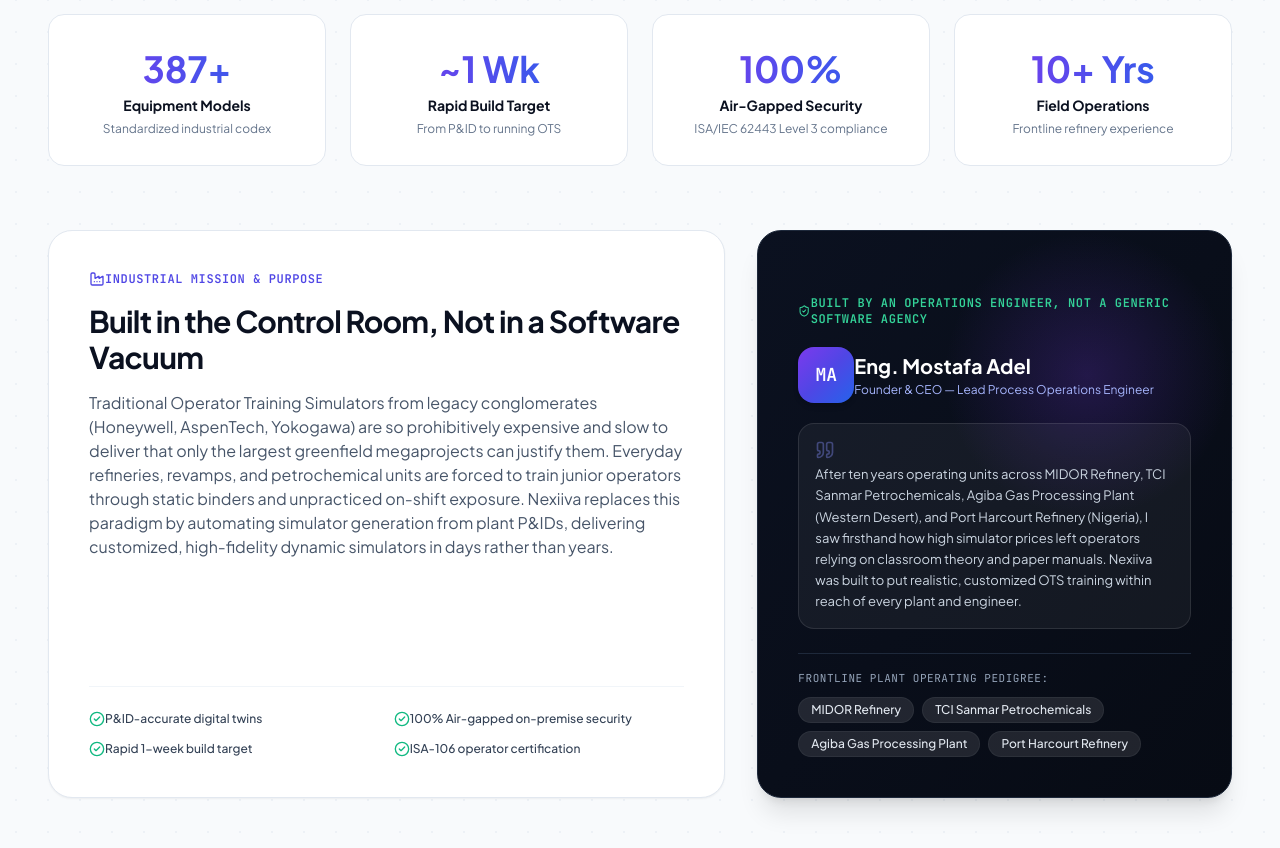
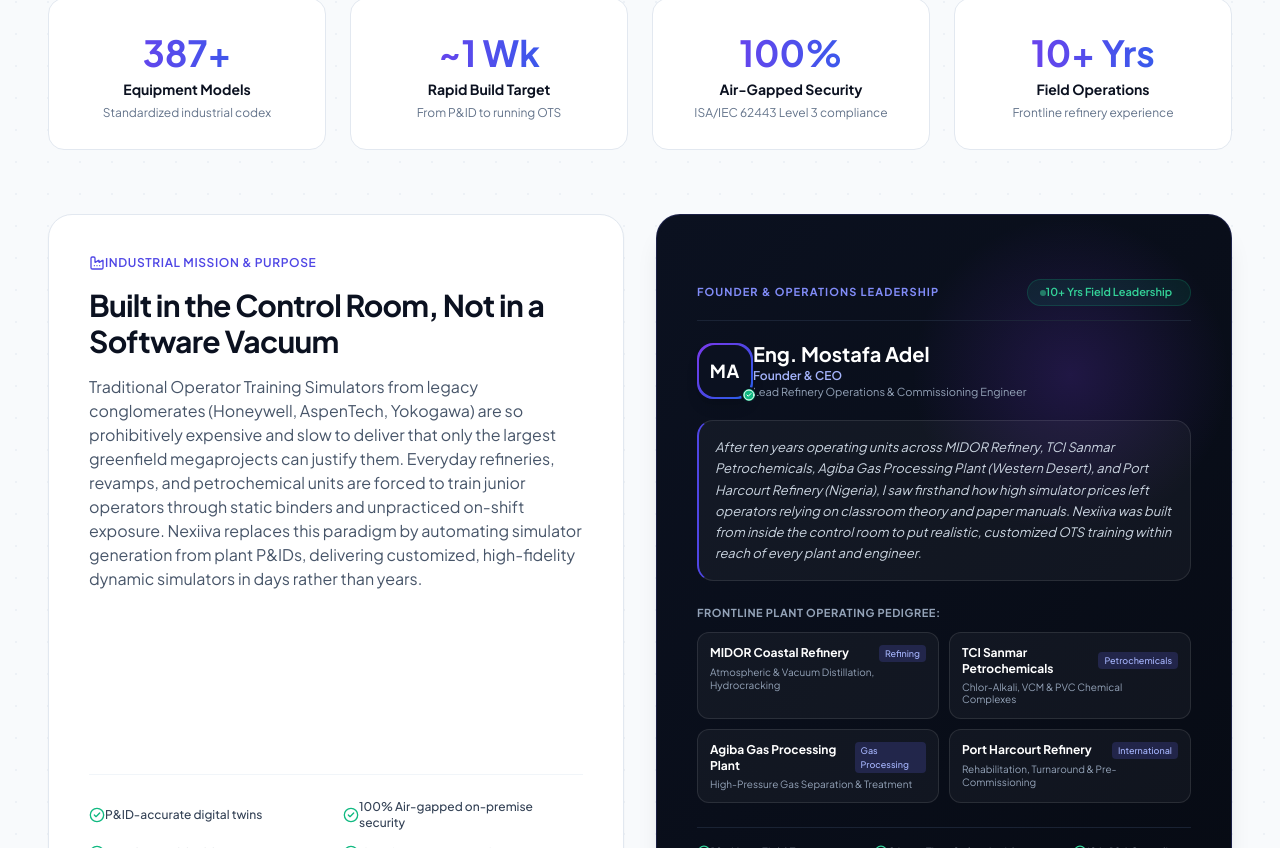
Before and after one commit to Mohamed0sman/NEXIIVA, a React (Vite) app: page / in a window 1280 px wide. Shown: the part 1952-2800 px from the top of the page. Built offline with nearby package versions, Linux system fonts and the light colour scheme; the HTML template or start-up script is replaced by a standard one.

Commit message:
style: remove AI-like pill badges across all sections and elevate executive founder dossier with structured plant pedigree

```diff
--- a/src/components/Section_AboutCompany.tsx
+++ b/src/components/Section_AboutCompany.tsx
@@ -1,7 +1,7 @@
 import React from 'react';
 import { useSimulationJourney } from '../context/SimulationJourneyContext';
 import { translations } from '../data/translations';
-import { ShieldCheck, Cpu, Layers, Award, Factory, Target, Users, CheckCircle2, Quote, Sparkles } from 'lucide-react';
+import { ShieldCheck, Cpu, Layers, Award, Factory, Target, Users, CheckCircle2, Quote } from 'lucide-react';
 
 export const Section_AboutCompany: React.FC = () => {
   const { language } = useSimulationJourney();
@@ -15,12 +15,11 @@ export const Section_AboutCompany: React.FC = () => {
       <div className="absolute inset-0 bg-[radial-gradient(#e2e8f0_1px,transparent_1px)] [background-size:32px_32px] opacity-50 pointer-events-none" />
 
       <div className="max-w-[1240px] mx-auto space-y-16 relative z-10">
-        {/* Section Header */}
-        <div className="text-center max-w-3xl mx-auto space-y-4">
-          <div className="inline-flex items-center space-x-1.5 space-x-reverse text-xs font-mono font-bold text-[#4F46E5] uppercase tracking-wider bg-purple-50 px-3.5 py-1 rounded-full border border-purple-200/60">
-            <Sparkles className="w-3.5 h-3.5" />
-            <span>{t.eyebrow}</span>
-          </div>
+        {/* Section Header with Clean Minimalist Kicker (No AI Pill Bubble) */}
+        <div className="text-center max-w-3xl mx-auto space-y-3">
+          <p className="text-xs font-bold text-[#4F46E5] uppercase tracking-widest font-sans">
+            {t.eyebrow}
+          </p>
 
           <h2 className="text-3xl sm:text-4xl lg:text-5xl font-extrabold text-[#0B1120] tracking-tight leading-[1.2] font-sans">
             {t.headingMain}{' '}
@@ -56,12 +55,12 @@ export const Section_AboutCompany: React.FC = () => {
           ))}
         </div>
 
-        {/* Company Narrative & The Industry Gap */}
+        {/* Company Narrative & Executive Founder Dossier */}
         <div className="grid grid-cols-1 lg:grid-cols-12 gap-8 items-stretch" dir={isRTL ? 'rtl' : 'ltr'}>
           {/* Card 1: The Problem & Our Mission */}
-          <div className="lg:col-span-7 bg-white rounded-3xl border border-slate-200 p-8 sm:p-10 shadow-sm flex flex-col justify-between space-y-6 text-left relative overflow-hidden">
+          <div className="lg:col-span-6 bg-white rounded-3xl border border-slate-200 p-8 sm:p-10 shadow-sm flex flex-col justify-between space-y-6 text-left relative overflow-hidden">
             <div className="space-y-4">
-              <div className="flex items-center space-x-2 space-x-reverse text-[#4F46E5] font-semibold text-xs tracking-wider uppercase font-mono">
+              <div className="flex items-center space-x-2 space-x-reverse text-[#4F46E5] font-semibold text-xs tracking-wider uppercase font-sans">
                 <Factory className="w-4 h-4" />
                 <span>{isRTL ? 'المهمة والرؤية الصناعية' : 'INDUSTRIAL MISSION & PURPOSE'}</span>
               </div>
@@ -93,52 +92,88 @@ export const Section_AboutCompany: React.FC = () => {
             </div>
           </div>
 
-          {/* Card 2: Founder & Field Credentials */}
-          <div className="lg:col-span-5 bg-gradient-to-br from-[#0B1120] to-[#070B14] rounded-3xl border border-slate-800 p-8 sm:p-10 shadow-xl text-white flex flex-col justify-between space-y-6 text-left relative overflow-hidden">
-            {/* Ambient Violet Radial Glow */}
-            <div className="absolute top-0 right-0 w-72 h-72 bg-[radial-gradient(circle,rgba(124,58,237,0.22),transparent_70%)] pointer-events-none" />
+          {/* Card 2: Executive Founder & Plant Pedigree (Elevated) */}
+          <div className="lg:col-span-6 bg-gradient-to-br from-[#0B1120] via-[#090E1A] to-[#070B14] rounded-3xl border border-indigo-500/20 p-8 sm:p-10 shadow-xl text-white flex flex-col justify-between space-y-6 text-left relative overflow-hidden">
+            {/* Ambient Radial Top-Right Glow */}
+            <div className="absolute top-0 right-0 w-80 h-80 bg-[radial-gradient(circle,rgba(124,58,237,0.2),transparent_70%)] pointer-events-none" />
 
             <div className="space-y-5 relative z-10">
-              <div className="flex items-center space-x-2 space-x-reverse text-emerald-400 font-semibold text-xs tracking-wider uppercase font-mono">
-                <ShieldCheck className="w-4 h-4" />
-                <span>{tFounder.badge}</span>
+              {/* Header Badge */}
+              <div className="flex items-center justify-between border-b border-slate-800/80 pb-3.5">
+                <span className="text-[11px] font-sans font-bold text-indigo-400 uppercase tracking-widest">
+                  {tFounder.badge}
+                </span>
+                <span className="text-[11px] font-sans px-3 py-1 rounded-full bg-emerald-500/10 text-emerald-400 border border-emerald-500/20 font-semibold flex items-center space-x-1.5 space-x-reverse shadow-xs">
+                  <span className="w-1.5 h-1.5 rounded-full bg-emerald-400 animate-pulse" />
+                  <span>{isRTL ? '+10 سنوات قيادة ميدانية' : '10+ Yrs Field Leadership'}</span>
+                </span>
               </div>
 
-              {/* Founder Header with Monogram Seal */}
+              {/* Founder Monogram & Role */}
               <div className="flex items-center space-x-4 space-x-reverse">
-                <div className="w-14 h-14 rounded-2xl bg-gradient-to-br from-[#7C3AED] via-[#4F46E5] to-[#2563EB] text-white flex items-center justify-center font-bold text-lg font-mono shadow-md shrink-0">
-                  MA
+                <div className="relative shrink-0">
+                  <div className="w-14 h-14 rounded-2xl bg-gradient-to-br from-[#7C3AED] via-[#4F46E5] to-[#2563EB] p-[2px] shadow-lg">
+                    <div className="w-full h-full bg-[#0B1120] rounded-2xl flex items-center justify-center font-bold text-lg font-sans text-white tracking-wider">
+                      MA
+                    </div>
+                  </div>
+                  <div className="absolute -bottom-1 -right-1 w-4 h-4 rounded-full bg-emerald-500 border-2 border-[#0B1120] flex items-center justify-center shadow-xs">
+                    <CheckCircle2 className="w-3 h-3 text-white" />
+                  </div>
                 </div>
                 <div>
-                  <h3 className="text-xl font-bold font-sans text-white">
-                    Eng. Mostafa Adel
-                  </h3>
-                  <div className="text-xs text-indigo-300 font-sans mt-0.5">
-                    {isRTL ? 'المؤسس والمدير التنفيذي — مهندس عمليات وتكرير أول' : 'Founder & CEO — Lead Process Operations Engineer'}
+                  <h4 className="text-xl font-bold font-sans text-white leading-tight">
+                    {isRTL ? 'م. مصطفى عادل' : 'Eng. Mostafa Adel'}
+                  </h4>
+                  <div className="text-xs font-semibold text-indigo-300 font-sans mt-0.5">
+                    {tFounder.roleTitle}
+                  </div>
+                  <div className="text-[11px] text-slate-400 font-sans">
+                    {tFounder.roleSub}
                   </div>
                 </div>
               </div>
 
-              <div className="p-4 rounded-2xl bg-white/5 border border-white/10 text-xs sm:text-[13px] text-slate-300 leading-relaxed font-sans relative">
-                <Quote className="w-5 h-5 text-indigo-400/40 mb-1" />
-                <p>{tFounder.body}</p>
+              {/* Editorial Quote */}
+              <div className="p-4 rounded-2xl bg-white/[0.04] border border-white/10 text-xs sm:text-[13px] text-slate-300 leading-relaxed font-sans relative border-l-2 rtl:border-l-0 rtl:border-r-2 border-l-[#4F46E5] rtl:border-r-[#4F46E5]">
+                <p className="italic">{tFounder.quote}</p>
+              </div>
+
+              {/* 2x2 Structured Plant Operating Pedigree */}
+              <div className="space-y-2.5 pt-1">
+                <span className="text-[11px] font-sans font-bold text-slate-400 uppercase tracking-wider block">
+                  {tFounder.pedigreeLabel}:
+                </span>
+                <div className="grid grid-cols-1 sm:grid-cols-2 gap-2.5">
+                  {tFounder.plants.map((plant, pIdx) => (
+                    <div
+                      key={pIdx}
+                      className="p-3 rounded-xl bg-white/[0.04] border border-white/10 hover:border-indigo-500/40 transition-colors text-left"
+                      dir={isRTL ? 'rtl' : 'ltr'}
+                    >
+                      <div className="flex items-center justify-between gap-1 mb-1">
+                        <span className="text-xs font-bold text-white font-sans">{plant.name}</span>
+                        <span className="text-[9px] font-sans px-1.5 py-0.5 rounded bg-indigo-500/20 text-indigo-300 font-medium">
+                          {plant.tag}
+                        </span>
+                      </div>
+                      <p className="text-[10px] text-slate-400 font-sans leading-tight">
+                        {plant.unit}
+                      </p>
+                    </div>
+                  ))}
+                </div>
               </div>
             </div>
 
-            <div className="pt-4 border-t border-slate-800 space-y-2.5 relative z-10">
-              <span className="text-[11px] font-mono text-slate-400 uppercase tracking-wider block">
-                {isRTL ? 'المنشآت والمصافي التي تم العمل بها ميدانياً:' : 'Frontline Plant Operating Pedigree:'}
-              </span>
-              <div className="flex flex-wrap gap-2">
-                {tFounder.verified.map((plant, idx) => (
-                  <span
-                    key={idx}
-                    className="px-3 py-1 rounded-full bg-white/10 text-slate-200 text-xs font-sans font-medium border border-white/5"
-                  >
-                    {plant}
-                  </span>
-                ))}
-              </div>
+            {/* Bottom Commitments Footer */}
+            <div className="pt-4 border-t border-slate-800/80 flex flex-wrap items-center justify-between text-[11px] text-slate-400 gap-2 relative z-10">
+              {tFounder.commitments.map((c, cIdx) => (
+                <div key={cIdx} className="flex items-center space-x-1.5 space-x-reverse text-slate-300 font-sans">
+                  <CheckCircle2 className="w-3.5 h-3.5 text-emerald-400 shrink-0" />
+                  <span>{c}</span>
+                </div>
+              ))}
             </div>
           </div>
         </div>
--- a/src/components/Section_EnterpriseDeployment.tsx
+++ b/src/components/Section_EnterpriseDeployment.tsx
@@ -52,9 +52,9 @@ export const Section_EnterpriseDeployment: React.FC = () => {
         {/* Section Header */}
         <div className="flex flex-col lg:flex-row items-start lg:items-end justify-between gap-6 border-b border-slate-200 pb-8 text-left" dir={isRTL ? 'rtl' : 'ltr'}>
           <div className="space-y-3 max-w-3xl">
-            <div className="text-xs font-mono font-bold text-[#4F46E5] uppercase tracking-wider bg-purple-50 px-3.5 py-1 rounded-full border border-purple-200/60 inline-block">
+            <p className="text-xs font-bold text-[#4F46E5] uppercase tracking-widest font-sans">
               {t.eyebrow}
-            </div>
+            </p>
             <h2 className="text-3xl sm:text-4xl lg:text-5xl font-extrabold text-[#0B1120] tracking-tight leading-[1.2] font-sans">
               {t.headingMain}{' '}
               <span className="italic font-normal bg-gradient-to-r from-[#7C3AED] via-[#4F46E5] to-[#2563EB] bg-clip-text text-transparent inline-block">
--- a/src/components/Section_InteractiveJourney.tsx
+++ b/src/components/Section_InteractiveJourney.tsx
@@ -23,9 +23,9 @@ export const Section_InteractiveJourney: React.FC = () => {
         {/* Section Header */}
         <div className="flex flex-col lg:flex-row items-start lg:items-end justify-between gap-6 border-b border-slate-200 pb-8 text-left" dir={isRTL ? 'rtl' : 'ltr'}>
           <div className="space-y-3 max-w-3xl">
-            <div className="text-xs font-mono font-bold text-[#4F46E5] uppercase tracking-wider bg-purple-50 px-3.5 py-1 rounded-full border border-purple-200/60 inline-block">
+            <p className="text-xs font-bold text-[#4F46E5] uppercase tracking-widest font-sans">
               {t.eyebrow}
-            </div>
+            </p>
             <h2 className="text-3xl sm:text-4xl lg:text-5xl font-extrabold text-[#0B1120] tracking-tight leading-[1.2] font-sans">
               {t.headingMain}{' '}
               <span className="italic font-normal bg-gradient-to-r from-[#7C3AED] via-[#4F46E5] to-[#2563EB] bg-clip-text text-transparent inline-block">
--- a/src/data/translations.ts
+++ b/src/data/translations.ts
@@ -262,10 +262,19 @@ export const translations = {
       },
     },
     founder: {
-      badge: 'BUILT BY AN OPERATIONS ENGINEER, NOT A GENERIC SOFTWARE AGENCY',
-      title: 'Mostafa Adel — Founder & CEO (10 Years in Refining, Gas & Petrochemicals)',
-      body: 'After ten years operating units across MIDOR Refinery, TCI Sanmar Petrochemicals, Agiba Gas Processing Plant (Western Desert), and Port Harcourt Refinery (Nigeria), I saw firsthand how high simulator prices left operators relying on classroom theory and paper manuals. Nexiiva was built to put realistic, customized OTS training within reach of every plant and engineer.',
-      verified: ['MIDOR Refinery', 'TCI Sanmar Petrochemicals', 'Agiba Gas Processing Plant', 'Port Harcourt Refinery'],
+      badge: 'FOUNDER & OPERATIONS LEADERSHIP',
+      pedigreeLabel: 'Frontline Plant Operating Pedigree',
+      roleTitle: 'Founder & CEO',
+      roleSub: 'Lead Refinery Operations & Commissioning Engineer',
+      quote:
+        'After ten years operating units across MIDOR Refinery, TCI Sanmar Petrochemicals, Agiba Gas Processing Plant (Western Desert), and Port Harcourt Refinery (Nigeria), I saw firsthand how high simulator prices left operators relying on classroom theory and paper manuals. Nexiiva was built from inside the control room to put realistic, customized OTS training within reach of every plant and engineer.',
+      plants: [
+        { name: 'MIDOR Coastal Refinery', unit: 'Atmospheric & Vacuum Distillation, Hydrocracking', tag: 'Refining' },
+        { name: 'TCI Sanmar Petrochemicals', unit: 'Chlor-Alkali, VCM & PVC Chemical Complexes', tag: 'Petrochemicals' },
+        { name: 'Agiba Gas Processing Plant', unit: 'High-Pressure Gas Separation & Treatment', tag: 'Gas Processing' },
+        { name: 'Port Harcourt Refinery', unit: 'Rehabilitation, Turnaround & Pre-Commissioning', tag: 'International' },
+      ],
+      commitments: ['10+ Years Field Exposure', '0 Lost-Time Safety Incidents', 'ISA-106 Compliant'],
     },
   },
   AR: {
@@ -531,10 +540,19 @@ export const translations = {
       },
     },
     founder: {
-      badge: 'صُمم بأيدي مهندس تشغيل، وليس وكالة برمجيات عامة',
-      title: 'م. مصطفى عادل — المؤسس والمدير التنفيذي (10 سنوات في التكرير والغاز والبتروكيماويات)',
-      body: 'بعد عشر سنوات من تشغيل الوحدات في مصفاة ميدور، وشركة TCI Sanmar للبتروكيماويات، ومجمع عجيبة لمعالجة الغاز (الصحراء الغربية)، ومصفاة بورت هاركورت (نيجيريا)، رأيت بنفسي كيف أن تكاليف وتعقيدات المحاكيات الاحتكارية تركت المشغلين يعتمدون على النظريات الورقية والكتالوجات. بنيت نكسيفا لتضع تدريب الـ OTS الواقعي والمخصص في متناول كل منشأة ومهندس.',
-      verified: ['مصفاة ميدور (MIDOR)', 'شركة TCI Sanmar للبتروكيماويات', 'مجمع عجيبة لمعالجة الغاز', 'مصفاة بورت هاركورت الدولية'],
+      badge: 'القيادة الهندسية والمؤسسية',
+      pedigreeLabel: 'الخبرة التشغيلية الميدانية الموثقة في كبرى المنشآت',
+      roleTitle: 'المؤسس والمدير التنفيذي',
+      roleSub: 'مهندس عمليات وتكرير وتشغيل تجريبي أول (خبرة +10 سنوات)',
+      quote:
+        'بعد عشر سنوات من تشغيل الوحدات في مصفاة ميدور، وشركة TCI Sanmar للبتروكيماويات، ومجمع عجيبة لمعالجة الغاز (الصحراء الغربية)، ومصفاة بورت هاركورت (نيجيريا)، رأيت بنفسي كيف أن تكاليف وتعقيدات المحاكيات الاحتكارية تركت المشغلين يعتمدون على النظريات الورقية والكتالوجات. بنيت نكسيفا من داخل غرفة التحكم لتضع تدريب الـ OTS الواقعي والمخصص في متناول كل منشأة ومهندس.',
+      plants: [
+        { name: 'مصفاة ميدور (MIDOR)', unit: 'التقطير الجوي والمفرغ، التكسير الهيدروجيني', tag: 'تكرير البترول' },
+        { name: 'بتروكيماويات TCI Sanmar', unit: 'مجمعات الكلور والقلويات والـ VCM والـ PVC', tag: 'بتروكيماويات' },
+        { name: 'مجمع عجيبة لمعالجة الغاز', unit: 'فصل ومعالجة الغاز الطبيعي عالي الضغط', tag: 'معالجة الغاز' },
+        { name: 'مصفاة بورت هاركورت الدولية', unit: 'إعادة التأهيل، العمرات الكبرى، والتشغيل الميداني', tag: 'تشغيل دولي' },
+      ],
+      commitments: ['+10 سنوات قيادة تشغيلية', 'سجل أمان تشغيلي معتمد', 'مطابقة لمعايير ISA-106 الدولية'],
     },
   },
 };
```
Also changed, not shown: src/components/HeroSection.tsx (+1 -10 lines), src/components/Section_ComparisonROI.tsx (+3 -4 lines), src/components/Section_PIDScanner.tsx (+4 -5 lines), src/components/Section_PricingLeadership.tsx (+4 -5 lines).
